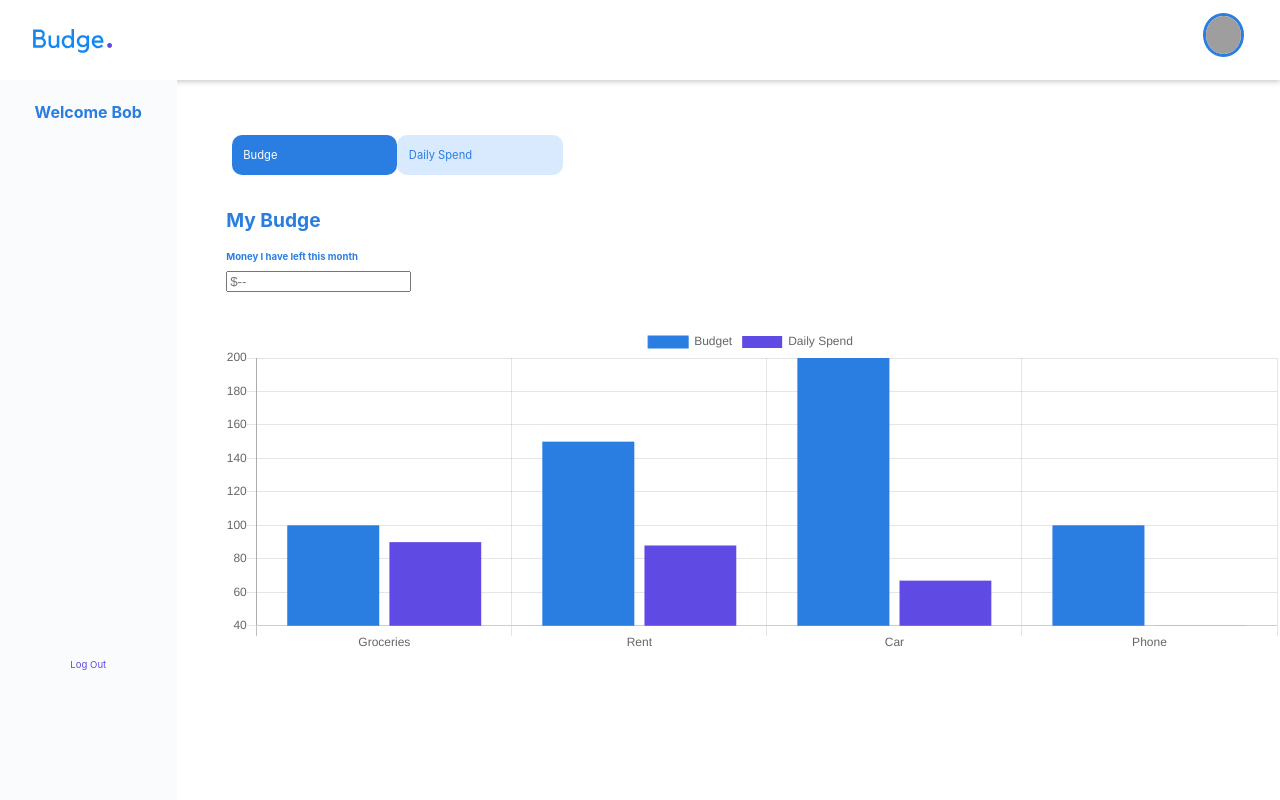
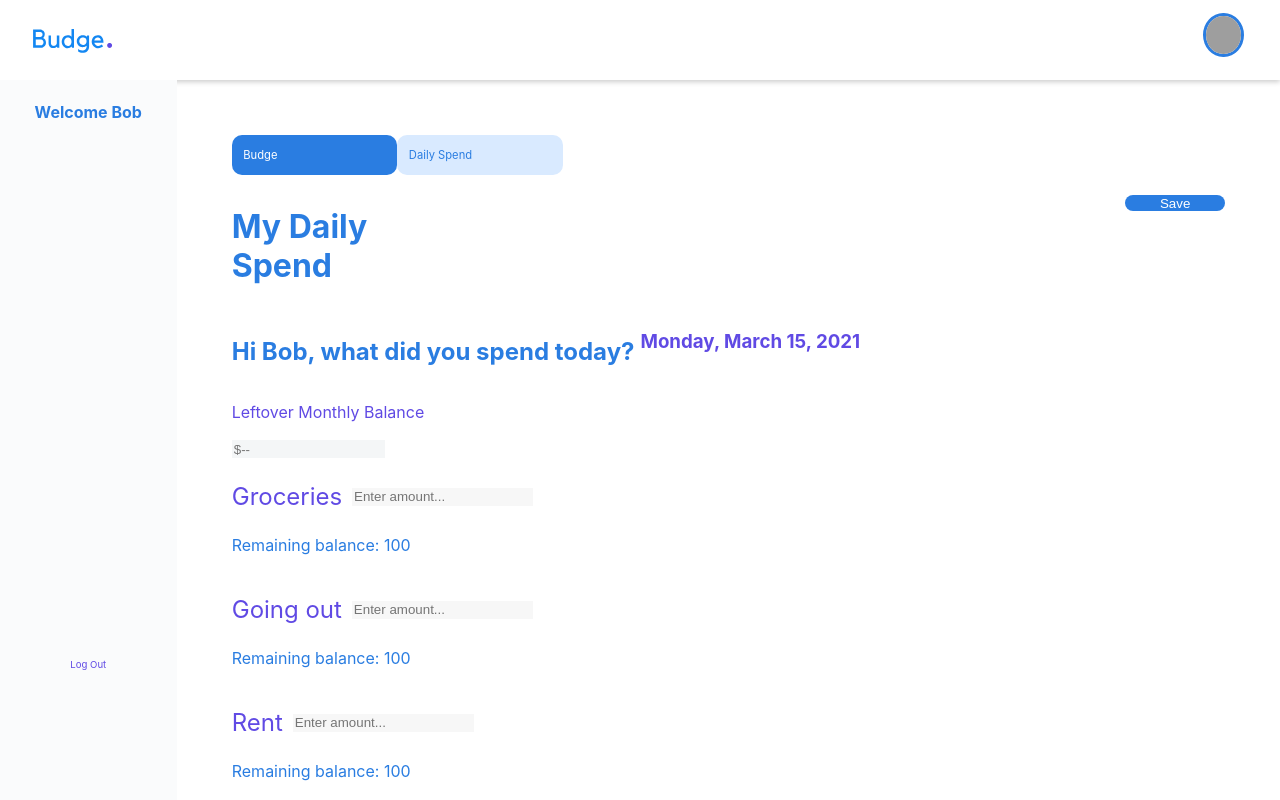
Before and after one commit to budge-app-dev/frontend, a React (Create React App) app in the folder budge/: page /dashboard in a window 1280 px wide. Shown: the top 800 px of the page. Built offline with nearby package versions, Linux system fonts and the light colour scheme; grey boxes are pictures that could not be loaded.

Commit message:
created daily spend view

```diff
--- a/budge/src/Components/dashboard/budgeSection.jsx
+++ b/budge/src/Components/dashboard/budgeSection.jsx
@@ -27,6 +27,78 @@ function dateChanger(day) {
   return dateChanger();
 }
 
+function monthChanger(month) {
+  if (month === 1) {
+    return 'Jan';
+  } else if (month === 2) {
+    return 'Feb';
+  } else if (month === 3) {
+    return 'March';
+  } else if (month === 4) {
+    return 'April';
+  } else if (month === 5) {
+    return 'May';
+  } else if (month === 6) {
+    return 'June';
+  } else if (month === 7) {
+    return 'July';
+  } else if (month === 8) {
+    return 'Aug';
+  } else if (month === 9) {
+    return 'Sept';
+  } else if (month === 10) {
+    return 'Oct';
+  } else if (month === 11) {
+    return 'Nov';
+  } else if (month === 12) {
+    return 'Dec';
+  }
+  return monthChanger();
+}
+
+const dummyCategories = [
+  {
+    category_id: 1,
+    category: 'Groceries',
+    totalBudget: 100,
+  },
+  {
+    category_id: 2,
+    category: 'Going out',
+    totalBudget: 100,
+  },
+  {
+    category_id: 3,
+    category: 'Rent',
+    totalBudget: 100,
+  },
+  {
+    category_id: 4,
+    category: 'Car',
+    totalBudget: 100,
+  },
+  {
+    category_id: 5,
+    category: 'Food',
+    totalBudget: 100,
+  },
+  {
+    category_id: 6,
+    category: 'investments',
+    totalBudget: 100,
+  },
+  {
+    category_id: 7,
+    category: 'savings',
+    totalBudget: 100,
+  },
+  {
+    category_id: 8,
+    category: 'cleaning',
+    totalBudget: 100,
+  },
+];
+
 function budgeSection() {
   return (
     <Container>
@@ -54,22 +126,46 @@ function budgeSection() {
             {/* closes div.separator2 */}
           </div>{' '}
           {/* closes div.separatorDiv */}
-          {/* <section>
-           <h1>My Daily Spend</h1>
-           <h2>Hi Bob, what did you spend today?</h2>
-           <h3>
-             {dateChanger(day)} ,{month}, {date}, {year}
-           </h3>
-         </section> */}
-          <section class='mainSection'>
+          <section class='dailySpendSection'>
+            <div class='dailySpendTopDiv'>
+              <h1 class='dailySpend'>My Daily Spend</h1>
+              <button class='saveDailySpend'>Save Changes</button>
+            </div>
+            {/* closes div.dailySpendTopDiv */}
+
+            <div class='welcomeSpend'>
+              <h2 class='whatDidYouSpend'>Hi Bob, what did you spend today?</h2>
+              <h3 class='date'>
+                {dateChanger(day)}, {monthChanger(month)} {date}, {year}
+              </h3>
+            </div>
+            {/* closes div.welcomeSpend */}
+
+            <p class='leftoverBalance'>Leftover Monthly Balance</p>
+            <input class='leftoverBalanceInput' placeholder='$--' />
+
+            {dummyCategories.map((category) => (
+              <div key={category.category_id} class='categoriesMainDiv'>
+                <div class='categoriesDiv'>
+                  <p class='categories'>{category.category}</p>
+                  <input placeholder='Enter amount...' class='amountInput' />
+                </div>
+
+                <p class='remainingBalance'>
+                  Remaining balance: {category.totalBudget}
+                </p>
+              </div>
+            ))}
+          </section>
+          {/* <section class='mainSection'>
             <div class='mainSectionDiv'>
               <h1 class='myBudge'>My Budge</h1>
               <h2 class='leftMoney'>Money I have left this month</h2>
               <input placeholder='$--'></input>
             </div>
             {/* closes div.mainSectionDiv */}
-            {/* Bar graph */}
-            <div class='barGraph'>
+          {/* Bar graph */}
+          {/* <div class='barGraph'>
               <Bar
                 data={{
                   labels: ['Groceries', 'Rent', 'Car', 'Phone'],
@@ -102,7 +198,7 @@ function budgeSection() {
               />
             </div>
             {/* closes div.barGraph */}
-          </section>
+          {/* </section> */}
           {/* closes section.mainSection*/}
         </div>
       </section>
--- a/budge/src/Components/dashboard/styles/budgeSection.js
+++ b/budge/src/Components/dashboard/styles/budgeSection.js
@@ -90,4 +90,80 @@ export const Container = styled.div`
   div.logoutDiv {
     margin-top: 300%;
   }
+
+  section.dailySpendSection {
+    width: 90%;
+    text-align: left;
+    margin-left: 5%;
+  }
+
+  h1.dailySpend {
+    font-size: 2rem;
+    color: #2a7de1;
+  }
+
+  div.dailySpendTopDiv {
+    display: flex;
+  }
+
+  button.saveDailySpend {
+    width: 12%;
+    height: 2vh;
+    border-radius: 12px;
+    border: none;
+    background-color: #2a7de1;
+    color: #ffffff;
+    margin-top: 2%;
+    margin-left: 70%;
+  }
+
+  div.welcomeSpend {
+    display: flex;
+  }
+
+  h2.whatDidYouSpend {
+    color: #2a7de1;
+  }
+
+  h3.date {
+    margin-top: 1.3%;
+    margin-left: 0.6%;
+    color: #604ae4;
+  }
+
+  p.leftoverBalance {
+    color: #604ae4;
+  }
+
+  input.leftoverBalanceInput {
+    background-color: #f4f6f7;
+    border: none;
+    height: 2vh;
+    width: 15%;
+  }
+  p.categories {
+    color: #604ae4;
+    font-size: 1.5rem;
+  }
+
+  p.remainingBalance {
+    color: #2a7de1;
+    margin-top: 0%;
+  }
+
+  div.categoriesDiv {
+    display: flex;
+    align-items: center;
+  }
+
+  input.amountInput {
+    height: 2vh;
+    margin-left: 1%;
+    background-color: #f7f7f7;
+    border: none;
+  }
+
+  div.categoriesMainDiv {
+    /* margin-top: 5%; */
+  }
 `;
```
